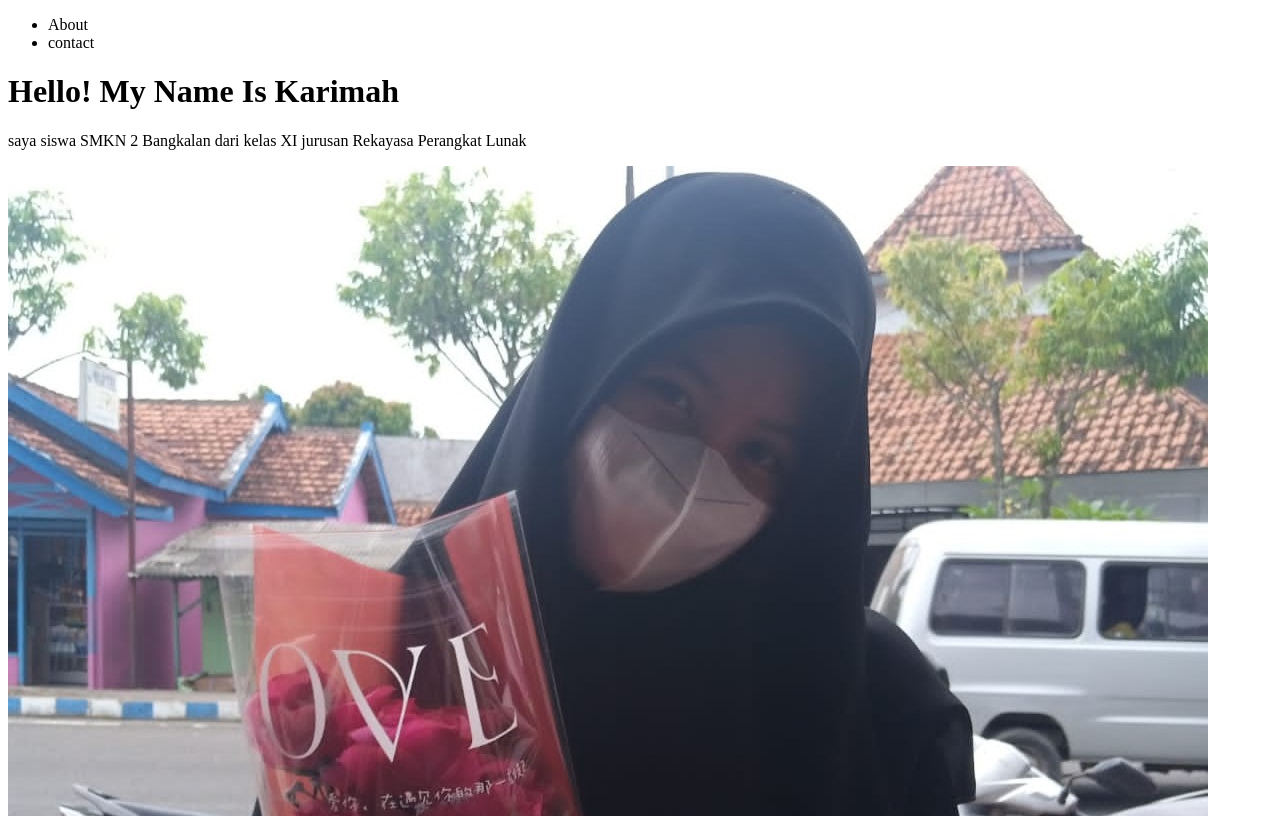
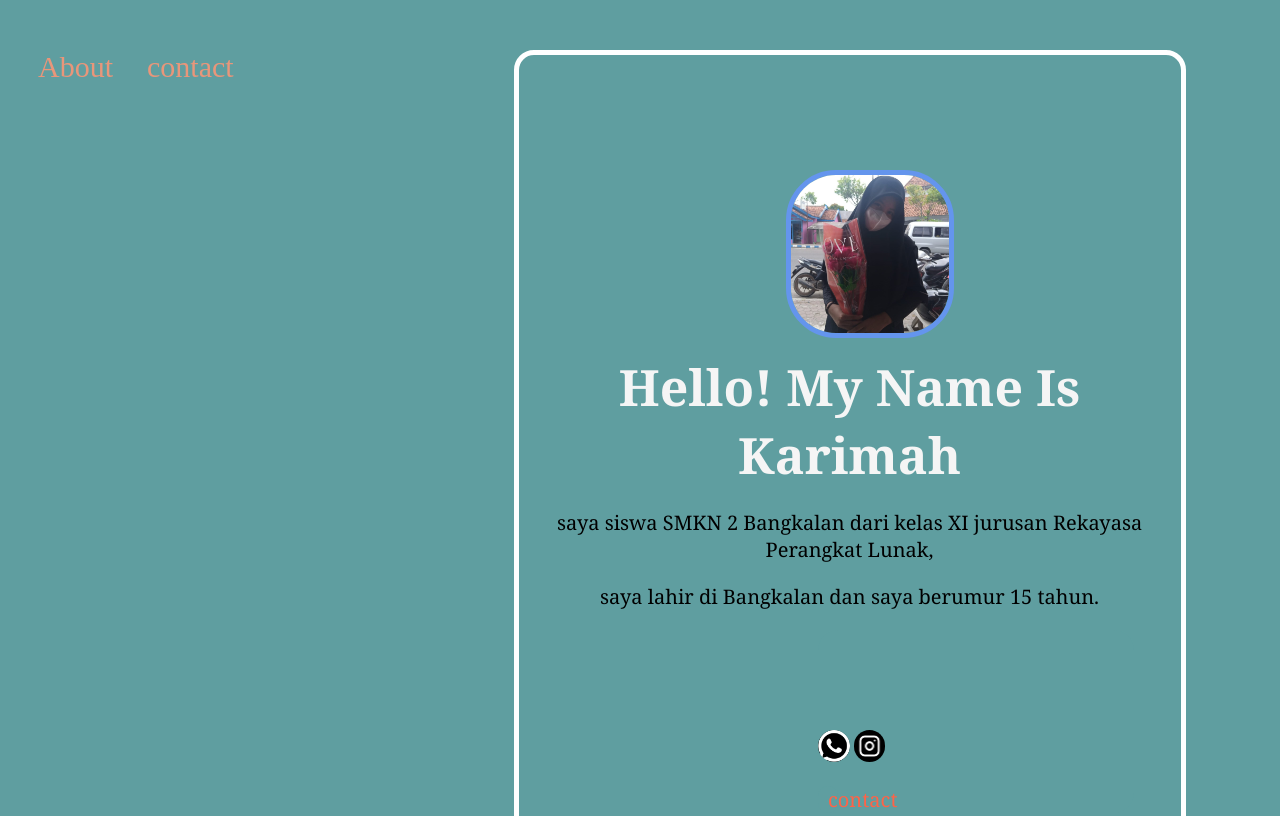
Before and after one commit to imawwwwwwwwiw/karimahw-porto, a plain HTML site: page index.html in a window 1280 px wide. Shown: the top 816 px of the page. Drawn offline with Linux system fonts and the light colour scheme.

Commit message:
mengedit file lagilagiilaa

```diff
--- a/index.html
+++ b/index.html
@@ -3,29 +3,37 @@
   <head>
     <meta charset="UTF-8" />
     <meta name="viewport" content="width=device-width, initial-scale=1.0" />
+    <link rel="stylesheet" href="style.css" />
     <title>Document</title>
   </head>
   <body>
     <div class="navbar">
       <nav>
-        <ul>
-          <li>About</li>
-          <li>contact</li>
-        </ul>
+        <a href="#about">About</a>
+        <a href="#contact">contact</a>
       </nav>
     </div>
-    <div class="about">
+    <div class="table">
+      <div class="about" id="about">
+        <img class="foto" src="ak.jpeg" alt="pas foto" />
         <h1>Hello! My Name Is Karimah</h1>
         <p>
           saya siswa SMKN 2 Bangkalan dari kelas XI jurusan Rekayasa Perangkat
-        Lunak
+          Lunak,
         </p>
-      <img src="ak.jpeg" alt="pas foto" />
+        <p>saya lahir di Bangkalan dan saya berumur 15 tahun.</p>
       </div>
-    <div class="contact">
-      <img src="wa2.png" alt="wa" />
-      <img src="ig.png" alt="ig" />
+      <div class="contact" id="contact">
+        <a href="https://web.whatsapp.com/" target="_blank"
+          ><img class="wa" src="wa2.png" alt="wa"
+        /></a>
+        <a
+          href="https://instagram.com/imaww.ywnzny?igshid=M3JkbjlmN3p2cXY="
+          target="_blank"
+          ><img class="ig" src="ig.png" alt="ig"
+        /></a>
         <p>contact</p>
+      </div>
     </div>
   </body>
 </html>
--- /dev/null
+++ b/style.css
@@ -0,0 +1,80 @@
+* {
+  background-color: cadetblue;
+}
+
+html {
+  scroll-behavior: smooth;
+}
+
+nav {
+  position: fixed;
+  background-color: cadetblue;
+  width: 100%;
+  background-color: transparent;
+}
+
+.navbar a {
+  text-decoration: none;
+  color: darksalmon;
+  font-size: 30px;
+  padding-left: 30px;
+}
+
+h1 {
+  font-size: 50px;
+  align-content: center;
+  margin: auto;
+  text-align: center;
+  padding-top: 15px;
+  font-family: Georgia, "Times New Roman", Times, serif;
+  color: whitesmoke;
+}
+
+.foto {
+  margin-left: 40%;
+  width: 25%;
+  display: flex;
+  border-radius: 50px;
+  border: 5px solid cornflowerblue;
+}
+
+img {
+  margin-top: 100px;
+}
+
+p {
+  text-align: center;
+  font-size: 20px;
+  font-family: Georgia, "Times New Roman", Times, serif;
+}
+
+.table {
+  border: 5px solid white;
+  width: 50%;
+  margin-left: 40%;
+  margin-top: 50px;
+  padding: 15px;
+  border-radius: 20px;
+}
+
+.contact {
+  border-radius: 20px;
+  width: 50%;
+  margin-left: 45%;
+}
+.contact p {
+  border-radius: 20px;
+  width: 10px;
+  color: tomato;
+  padding-left: 10px;
+}
+.wa {
+  width: 10%;
+  height: 20%;
+  border-radius: 20px;
+}
+
+.ig {
+  width: 10%;
+  border-radius: 20px;
+}
```
Lines whose indentation alone changed are shown as unchanged.
